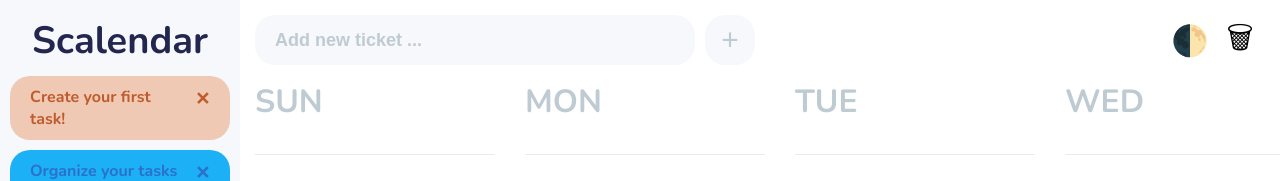
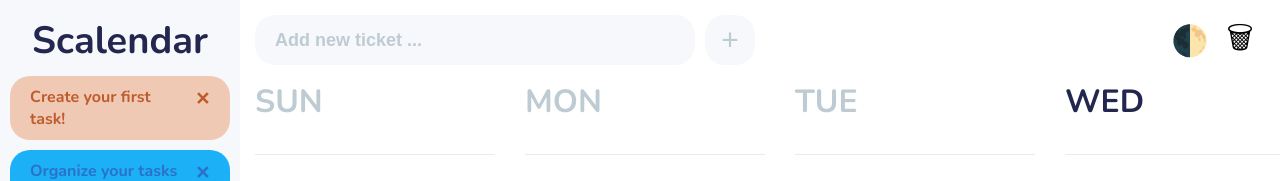
Before and after one commit to guyariely/scalendar, a React (Create React App) app: page / in a window 1280 px wide. Shown: the top 181 px of the page. Built offline with nearby package versions, Linux system fonts and the light colour scheme.

Commit message:
fixed type casting bug in day title 🐛

```diff
--- a/src/components/Day/Day.js
+++ b/src/components/Day/Day.js
@@ -6,7 +6,7 @@ import { Droppable } from "react-beautiful-dnd";
 const Day = props => {
   const { name, dayIndex, tickets, deleteTicket, updateDescription } = props;
 
-  const isActiveDay = new Date().getDay() === dayIndex;
+  const isActiveDay = new Date().getDay() === Number(dayIndex - 1);
 
   return (
     <StyledDay>
```
